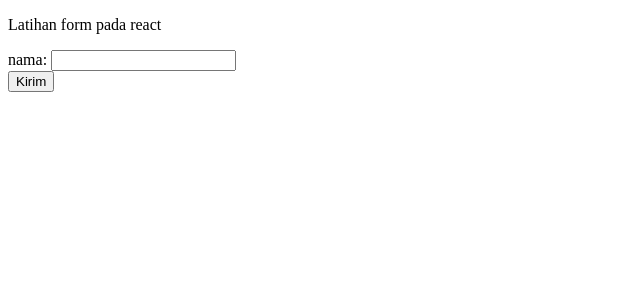
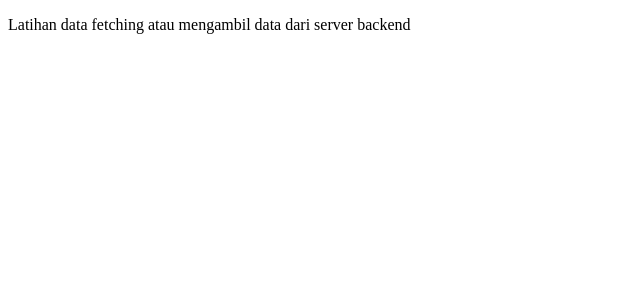
Before and after one commit to bugs17/ract-basic, a React (Create React App) app: page / in a window 1280 px wide. Shown: the top 300 px of the page, without its empty margins (0-640 px from the left). Built offline with nearby package versions, Linux system fonts and the light colour scheme.

Commit message:
latihan maping sebuah list, latihan HOOKS, dan handle form

```diff
--- /dev/null
+++ b/src/FetchingData.jsx
@@ -0,0 +1,11 @@
+import React from 'react';
+
+const FetchingData = () => {
+    return (
+        <>
+           <p>Latihan data fetching atau mengambil data dari server backend</p>
+        </>
+    );
+}
+
+export default FetchingData;
--- a/src/Form.jsx
+++ b/src/Form.jsx
@@ -5,20 +5,53 @@ import React from 'react';
 // value ketika submit form tong mau ambil value yg user inputkan tong mau tangkan ceritanya.. bgni caranya
 const Form = () => {
 
-    // nah ingat di react ada yg namanya useRef to nah tong bisa pake useRef ini untuk ambil valuenya
-    // dan nanti tong bisa pasang atribut ref di element html input yg tong mau ambil de punya value
-    //
-    const namaRef = React.useRef(null)
+    // // nah ingat di react ada yg namanya useRef to nah tong bisa pake useRef ini untuk ambil valuenya
+    // // dan nanti tong bisa pasang atribut ref di element html input yg tong mau ambil de punya value
+    // //
+    // const namaRef = React.useRef(null)
 
-    const handleSubmit = (e)=>{
-        e.preventDefault()
-        // nah trus cara ambil valuenya kaya bgni ni
-        const nama = namaRef.current.value;
+    // const handleSubmit = (e)=>{
+    //     e.preventDefault()
+    //     // nah trus cara ambil valuenya kaya bgni ni
+    //     const nama = namaRef.current.value;
 
-        // dengan demikian skrng value dari form input tong su tangkap dan su ada
-        // dalam variable nama..
-        console.log(nama);
-    }
+    //     // dengan demikian skrng value dari form input tong su tangkap dan su ada
+    //     // dalam variable nama..
+    //     console.log(nama);
+    // }
+
+    // return (
+    //     <>
+    //     <p>Latihan form pada react</p>
+
+    //     <form onSubmit={handleSubmit}>
+    //         <div>
+    //             <label htmlFor="nama">nama: </label>
+    //             {/* ini ada ref disini yg tong pasing ke useRef diatas otomatis valuenya sudah ada didalam variabel
+    //             namaRef yg tong buat to.. */}
+    //             <input type="text" name='nama' ref={namaRef} />
+    //         </div>
+    //             <button type='submit'>Kirim</button>
+    //     </form>
+
+
+    //     </>
+    // );
+
+
+
+    // nah cara yg diatas tu salah saatu cara yg ada tpi itu terlalu JS skali nah kali ini ada cara yg lain
+    // tong pake gayanya react. kalo yg di atas tong pake useRef. kalo kali ini tong bikin useState
+
+    // nilai default dari state yg nanti mau disi dengan value tong set dng empty string dulu.
+    const [nama, setNama] = React.useState('')
+
+
+     const handleSubmit = (e)=>{
+            e.preventDefault()
+           console.log(nama)
+        }
+
 
     return (
         <>
@@ -27,13 +60,21 @@ const Form = () => {
         <form onSubmit={handleSubmit}>
             <div>
                 <label htmlFor="nama">nama: </label>
-                {/* ini ada ref disini yg tong pasing ke useRef diatas otomatis valuenya sudah ada didalam variabel
-                namaRef yg tong buat to.. */}
-                <input type="text" name='nama' ref={namaRef} />
+                {/* nah kalo di cara sebelumnya tong pake atribut ref pada element input kali ini tong pake
+                method onChange lalu tong kasih function seperti biasa.. trus kalo di cara ini tong harus set atribut value di element ke statenya kaya dibawah ni
+                 */}
+                <input type="text" name='nama' value={nama} onChange={(event)=>{
+                    // valuenya ada didalam event.target.value
+                    // jadi tong tinggal set statenya saja pake setNama
+                    if(event.target.value !== ''){
+                        setNama(event.target.value)
+                    }
+                }} />
             </div>
                 <button type='submit'>Kirim</button>
+        </form>
 
-        </form>
+
 
         </>
     );
--- a/src/index.jsx
+++ b/src/index.jsx
@@ -6,6 +6,7 @@ import LatihanState from './LatihanState';
 import LifeCycleComponent from './LifeCycleComponent';
 import List from './List';
 import Form from './Form';
+import FetchingData from './FetchingData';
 
 
 
@@ -17,7 +18,8 @@ import Form from './Form';
       {/* <LatihanState /> */}
       {/* <LifeCycleComponent /> */}
       {/* <List /> */}
-      <Form />
+      {/* <Form /> */}
+      <FetchingData />
 
     </React.StrictMode>
 
```
